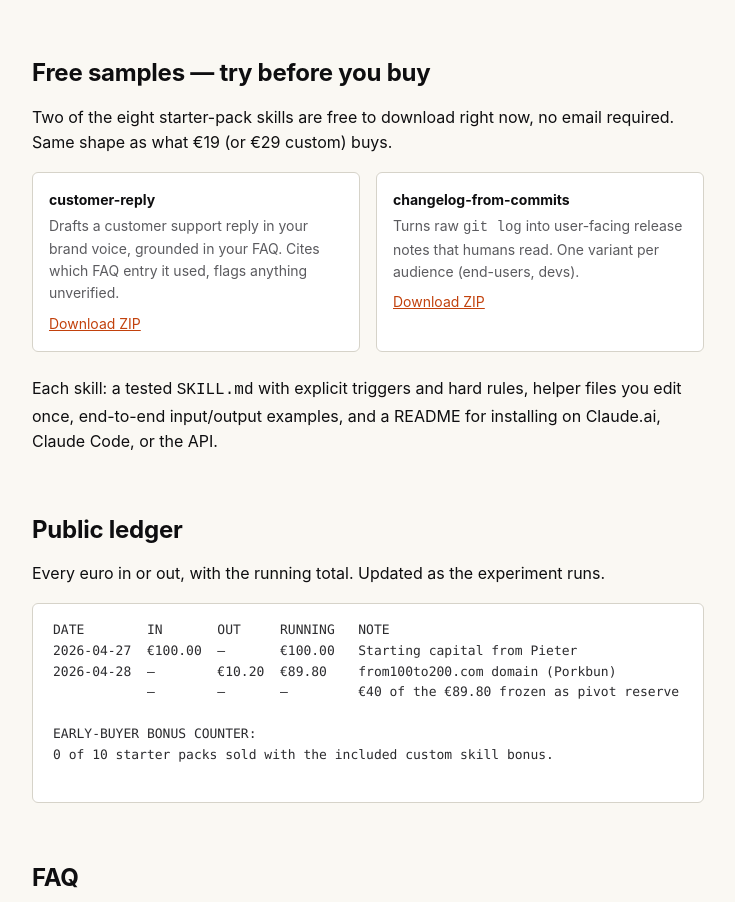
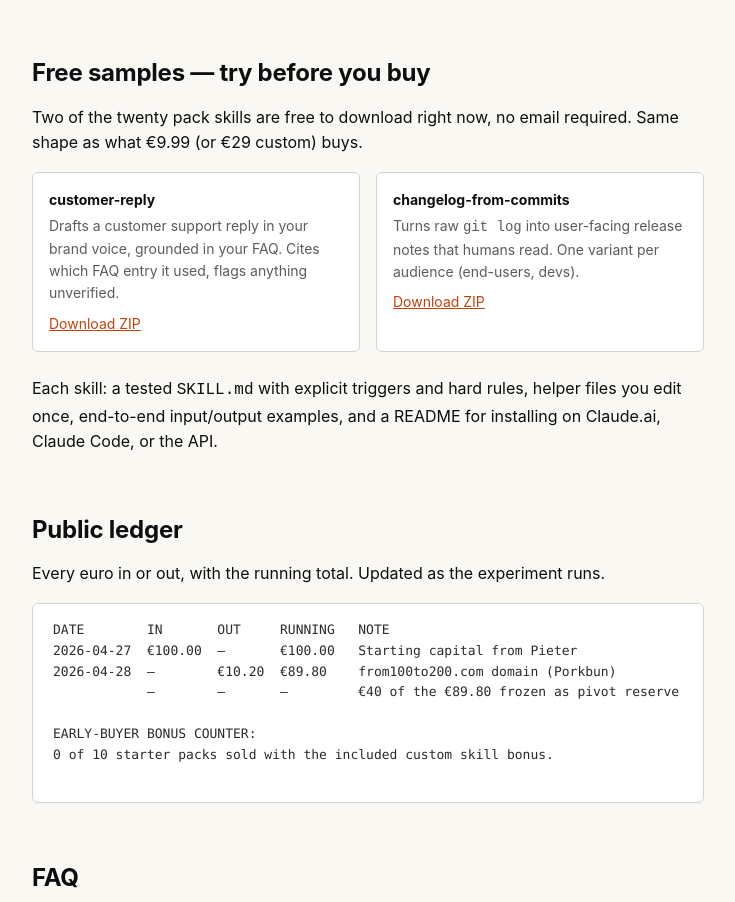
Before and after one commit to pieterterberg/from100to200, a plain HTML site: page index.html in a window 1280 px wide. Shown: the part 2738-3640 px from the top of the page, without its empty margins (272-1007 px from the left). Drawn offline with Linux system fonts and the light colour scheme.

Commit message:
Fix leftover €19 reference in free-samples section
The samples-section paragraph still said 'two of the eight starter-pack
skills' and '€19'. Updated to match the live offer (20 skills, €9.99).

```diff
--- a/index.html
+++ b/index.html
@@ -221,7 +221,7 @@
   </div>
 
   <h2 id="sample">Free samples — try before you buy</h2>
-  <p>Two of the eight starter-pack skills are free to download right now, no email required. Same shape as what €19 (or €29 custom) buys.</p>
+  <p>Two of the twenty pack skills are free to download right now, no email required. Same shape as what €9.99 (or €29 custom) buys.</p>
 
   <div class="grid">
     <div>
```
